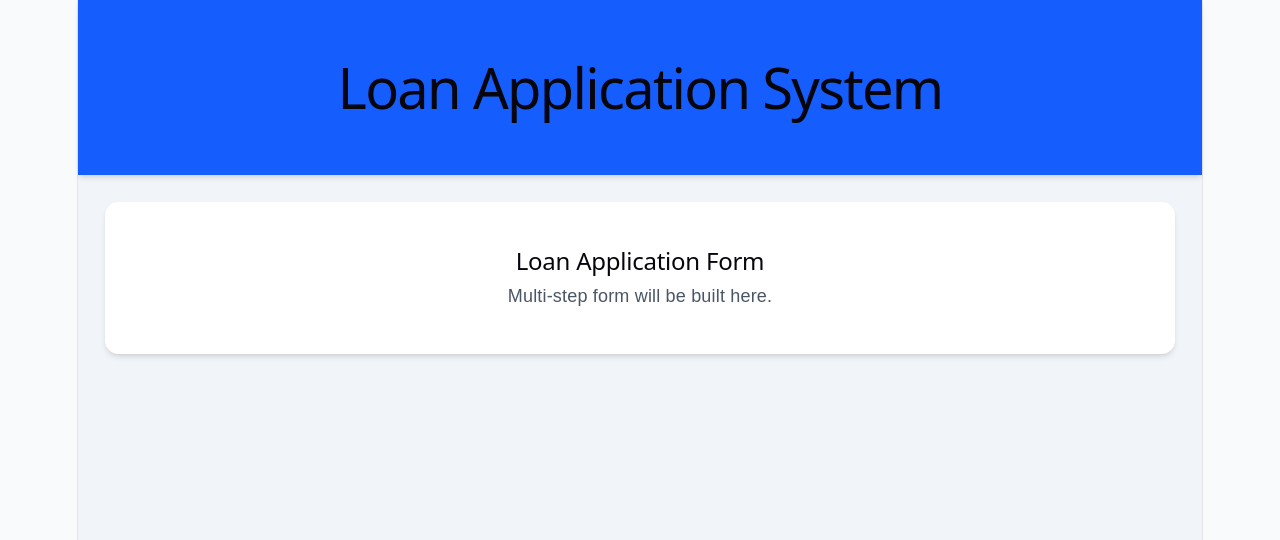
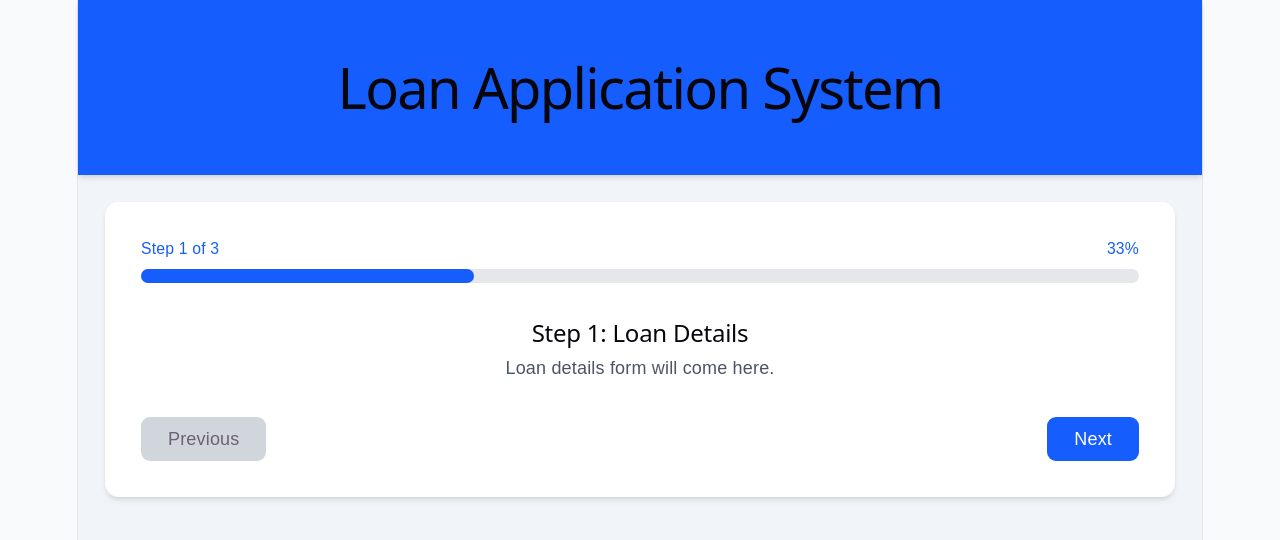
Before and after one commit to Supreeth-AL/loan-application-system, a React (Vite) app: page /loan-form in a window 1280 px wide. Shown: the top 540 px of the page. Built offline with nearby package versions, Linux system fonts and the light colour scheme.

Commit message:
Build multi step navigation system

```diff
--- /dev/null
+++ b/src/Components/common/ProgressBar.jsx
@@ -0,0 +1,29 @@
+function ProgressBar({ currentStep, totalSteps }) {
+  const progressPercentage =
+    (currentStep / totalSteps) * 100;
+
+  return (
+    <div className="mb-8">
+      <div className="flex justify-between mb-2">
+        <span className="text-sm font-medium text-blue-600">
+          Step {currentStep} of {totalSteps}
+        </span>
+
+        <span className="text-sm font-medium text-blue-600">
+          {Math.round(progressPercentage)}%
+        </span>
+      </div>
+
+      <div className="w-full bg-gray-200 rounded-full h-3">
+        <div
+          className="bg-blue-600 h-3 rounded-full transition-all duration-300"
+          style={{
+            width: `${progressPercentage}%`,
+          }}
+        ></div>
+      </div>
+    </div>
+  );
+}
+
+export default ProgressBar;
--- /dev/null
+++ b/src/Components/common/StepNavigation.jsx
@@ -0,0 +1,33 @@
+function StepNavigation({
+  currentStep,
+  totalSteps,
+  handleNext,
+  handlePrevious,
+}) {
+  return (
+    <div className="flex justify-between mt-8">
+      <button
+        onClick={handlePrevious}
+        disabled={currentStep === 1}
+        className={`px-6 py-2 rounded-lg font-medium ${
+          currentStep === 1
+            ? "bg-gray-300 cursor-not-allowed"
+            : "bg-gray-600 text-white hover:bg-gray-700"
+        }`}
+      >
+        Previous
+      </button>
+
+      <button
+        onClick={handleNext}
+        className="bg-blue-600 text-white px-6 py-2 rounded-lg hover:bg-blue-700"
+      >
+        {currentStep === totalSteps
+          ? "Finish"
+          : "Next"}
+      </button>
+    </div>
+  );
+}
+
+export default StepNavigation;
--- /dev/null
+++ b/src/Components/steps/KYCStep.jsx
@@ -0,0 +1,15 @@
+function KYCStep() {
+  return (
+    <div>
+      <h2 className="text-2xl font-bold text-blue-600 mb-4">
+        Step 3: KYC Verification
+      </h2>
+
+      <p className="text-gray-600">
+        PAN and Aadhaar verification will come here.
+      </p>
+    </div>
+  );
+}
+
+export default KYCStep;
--- /dev/null
+++ b/src/Components/steps/LoanDetailsStep.jsx
@@ -0,0 +1,15 @@
+function LoanDetailsStep() {
+  return (
+    <div>
+      <h2 className="text-2xl font-bold text-blue-600 mb-4">
+        Step 1: Loan Details
+      </h2>
+
+      <p className="text-gray-600">
+        Loan details form will come here.
+      </p>
+    </div>
+  );
+}
+
+export default LoanDetailsStep;
--- /dev/null
+++ b/src/Components/steps/PersonalInfoStep.jsx
@@ -0,0 +1,15 @@
+function PersonalInfoStep() {
+  return (
+    <div>
+      <h2 className="text-2xl font-bold text-blue-600 mb-4">
+        Step 2: Personal Information
+      </h2>
+
+      <p className="text-gray-600">
+        Personal information form will come here.
+      </p>
+    </div>
+  );
+}
+
+export default PersonalInfoStep;
--- a/src/pages/LoanApplicationPage.jsx
+++ b/src/pages/LoanApplicationPage.jsx
@@ -1,13 +1,63 @@
+import { useLoanForm } from "../context/LoanFormContext";
+
+import LoanDetailsStep from "../components/steps/LoanDetailsStep";
+import PersonalInfoStep from "../components/steps/PersonalInfoStep";
+import KYCStep from "../components/steps/KYCStep";
+
+import ProgressBar from "../components/common/ProgressBar";
+import StepNavigation from "../components/common/StepNavigation";
+
 function LoanApplicationPage() {
+  const {
+    currentStep,
+    setCurrentStep,
+  } = useLoanForm();
+
+  const totalSteps = 3;
+
+  const handleNext = () => {
+    if (currentStep < totalSteps) {
+      setCurrentStep(currentStep + 1);
+    }
+  };
+
+  const handlePrevious = () => {
+    if (currentStep > 1) {
+      setCurrentStep(currentStep - 1);
+    }
+  };
+
+  const renderStep = () => {
+    switch (currentStep) {
+      case 1:
+        return <LoanDetailsStep />;
+
+      case 2:
+        return <PersonalInfoStep />;
+
+      case 3:
+        return <KYCStep />;
+
+      default:
+        return <LoanDetailsStep />;
+    }
+  };
+
   return (
-    <div className="bg-white p-10 rounded-xl shadow-md">
-      <h2 className="text-2xl font-bold text-blue-600 mb-4">
-        Loan Application Form
-      </h2>
+    <div className="bg-white p-8 rounded-xl shadow-md">
+      <ProgressBar
+        currentStep={currentStep}
+        totalSteps={totalSteps}
+      />
 
-      <p className="text-gray-600">
-        Multi-step form will be built here.
-      </p>
+      {renderStep()}
+
+      <StepNavigation
+        currentStep={currentStep}
+        totalSteps={totalSteps}
+        handleNext={handleNext}
+        handlePrevious={handlePrevious}
+      />
     </div>
   );
 }
```
